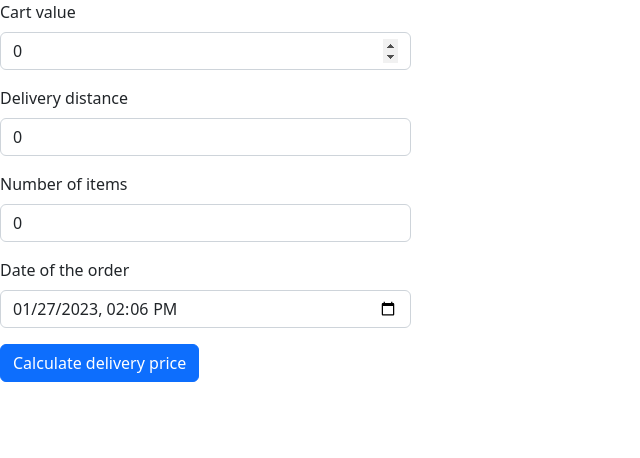
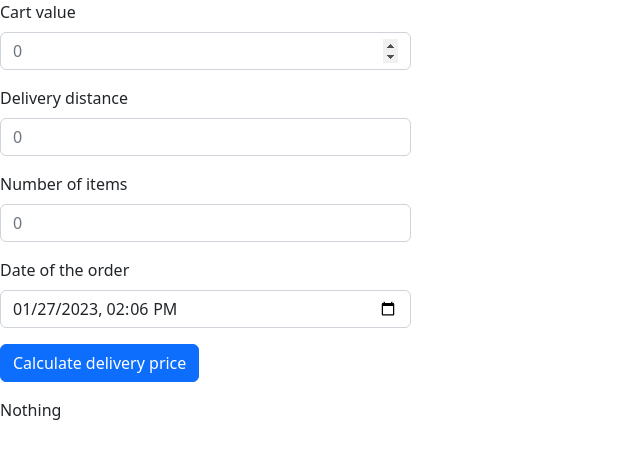
Before and after one commit to Sdfeagt/woltAssignment2023, a React (Create React App) app: page / in a window 1280 px wide. Shown: the top 458 px of the page, without its empty margins (0-640 px from the left). Built offline with nearby package versions, Linux system fonts and the light colour scheme.

Commit message:
Further work on the form

```diff
--- a/src/components/formcalc.tsx
+++ b/src/components/formcalc.tsx
@@ -1,4 +1,4 @@
-import React, { useState } from 'react';
+import React, { useEffect, useState } from 'react';
 import Button from 'react-bootstrap/Button';
 import Col from 'react-bootstrap/Col';
 import Form from 'react-bootstrap/Form';
@@ -6,8 +6,8 @@ import Row from 'react-bootstrap/Row';
 import moment from 'moment';
 
 import 'bootstrap/dist/css/bootstrap.min.css';
-
-interface FeeInformation {
+//TODO: Delivery fee shows up without "calculating it". FIXIT
+type FeeInformation = {
   value: number,
   dist: number,
   itemnsNo: number,
@@ -15,32 +15,28 @@ interface FeeInformation {
 }
 
 const FormCalc = () =>{
+  useEffect(()=>{
+  })
   const [validated, setValidated] = useState(false);
-
-  const [deliveryInfo, setDeliveryInfo] = useState({
+  const [deliveryInfo, setDeliveryInfo] = useState<FeeInformation>({
     value: 0.0,
     dist: 0,
     itemnsNo: 0,
     dataTime: ''
   })
 
-
   const handleSubmit = (event: React.SyntheticEvent) => {
-    event.preventDefault();
+    event.preventDefault()
     const form = event.currentTarget as HTMLInputElement;
+    console.log(form.checkValidity());
     if (form.checkValidity() === false) {
       event.stopPropagation();
     }
-    setDeliveryInfo({
-      value: 0.0,
-      dist: 0,
-      itemnsNo: 0,
-      dataTime: ''
-    })
     setValidated(true);
   };
 
-  const calcFee = (feeinfo: FeeInformation) =>{
+  const CalcFee = (feeinfo: FeeInformation) =>{
+    if (feeinfo.value != 0 && feeinfo.dist != 0 && feeinfo.itemnsNo != 0){
     let deliveryFee: number = 0
     if (feeinfo.value < 10){
       deliveryFee += 10-feeinfo.value
@@ -57,21 +53,48 @@ const FormCalc = () =>{
     else if (feeinfo.itemnsNo >= 5){
       deliveryFee += (feeinfo.itemnsNo-4) * 0.5
     }
-    //Here implement the friday rush
+    if(getDay(feeinfo.dataTime) && getTime(feeinfo.dataTime)){
+      deliveryFee *= 1.2
+    }
     if(deliveryFee > 15){
       deliveryFee = 15
     }
     if(feeinfo.value >= 100){
       deliveryFee = 0
     }
+    return(<div className='response'>Delivery fee: {deliveryFee}</div>)
+  }
+  else{
+    return(<div className='response'>Nothing</div>)
+  }
   }
 
+  const getDay = (dateString: string) =>{
+    if (new Date(dateString).getDay() === 5){
+      return true
+    }
+    else{
+      return false
+    }
+  }
+  const getTime = (dateString: string) => {
+    let hour: number = Number(dateString.slice(11,13))
+    if (hour >= 15 && hour <= 19){
+      return true
+    }
+    else{
+      return false
+    }
+  }
+
+
   return (
+    <div className='formcalc'>
     <Form noValidate validated={validated} onSubmit={handleSubmit} className='mb-3'>
       <Row className="mb-3">
         <Form.Group as={Col} md="4" controlId="value">
           <Form.Label>Cart value</Form.Label>
-          <Form.Control required type="number" min={0} placeholder="0" defaultValue={0} onChange={(event) => setDeliveryInfo({ ...deliveryInfo, value: Number(event.target.value) })}
+          <Form.Control required type="number" min={0} placeholder="0" onChange={(event) => setDeliveryInfo({ ...deliveryInfo, value: Number(event.target.value) })}
           />
         <Form.Control.Feedback type="invalid">Please provide a valid value.</Form.Control.Feedback>
         <Form.Control.Feedback>Cart value saved!</Form.Control.Feedback>
@@ -80,7 +103,7 @@ const FormCalc = () =>{
       <Row className="mb-3">
         <Form.Group as={Col} md="4" controlId="dist">
           <Form.Label>Delivery distance</Form.Label>
-          <Form.Control required type="number" step={1} min = {0} placeholder="0" defaultValue={0} onChange={(event) => setDeliveryInfo({ ...deliveryInfo, dist: Number(event.target.value) })} />
+          <Form.Control required type="number" step={1} min = {0} placeholder="0" onChange={(event) => setDeliveryInfo({ ...deliveryInfo, dist: Number(event.target.value) })} />
           <Form.Control.Feedback type="invalid">Please provide a valid distance.</Form.Control.Feedback>
           <Form.Control.Feedback>Distance saved!</Form.Control.Feedback>
         </Form.Group>
@@ -88,7 +111,7 @@ const FormCalc = () =>{
       <Row className="mb-3">
         <Form.Group as={Col} md="4" controlId="itemsNo">
           <Form.Label>Number of items</Form.Label>
-          <Form.Control required type="number" step={1} min = {0} placeholder="0" defaultValue={0} onChange={(event) => setDeliveryInfo({ ...deliveryInfo, itemnsNo: Number(event.target.value) })} />
+          <Form.Control required type="number" step={1} min = {0} placeholder="0" onChange={(event) => setDeliveryInfo({ ...deliveryInfo, itemnsNo: Number(event.target.value) })} />
           <Form.Control.Feedback type="invalid">Please provide a valid number of items.</Form.Control.Feedback>
           <Form.Control.Feedback>Number of items saved!</Form.Control.Feedback>
         </Form.Group>
@@ -101,6 +124,8 @@ const FormCalc = () =>{
       </Row>
       <Button type="submit">Calculate delivery price</Button>
     </Form>
+    <CalcFee {...deliveryInfo}/>
+    </div>
   );
 }
 
```
